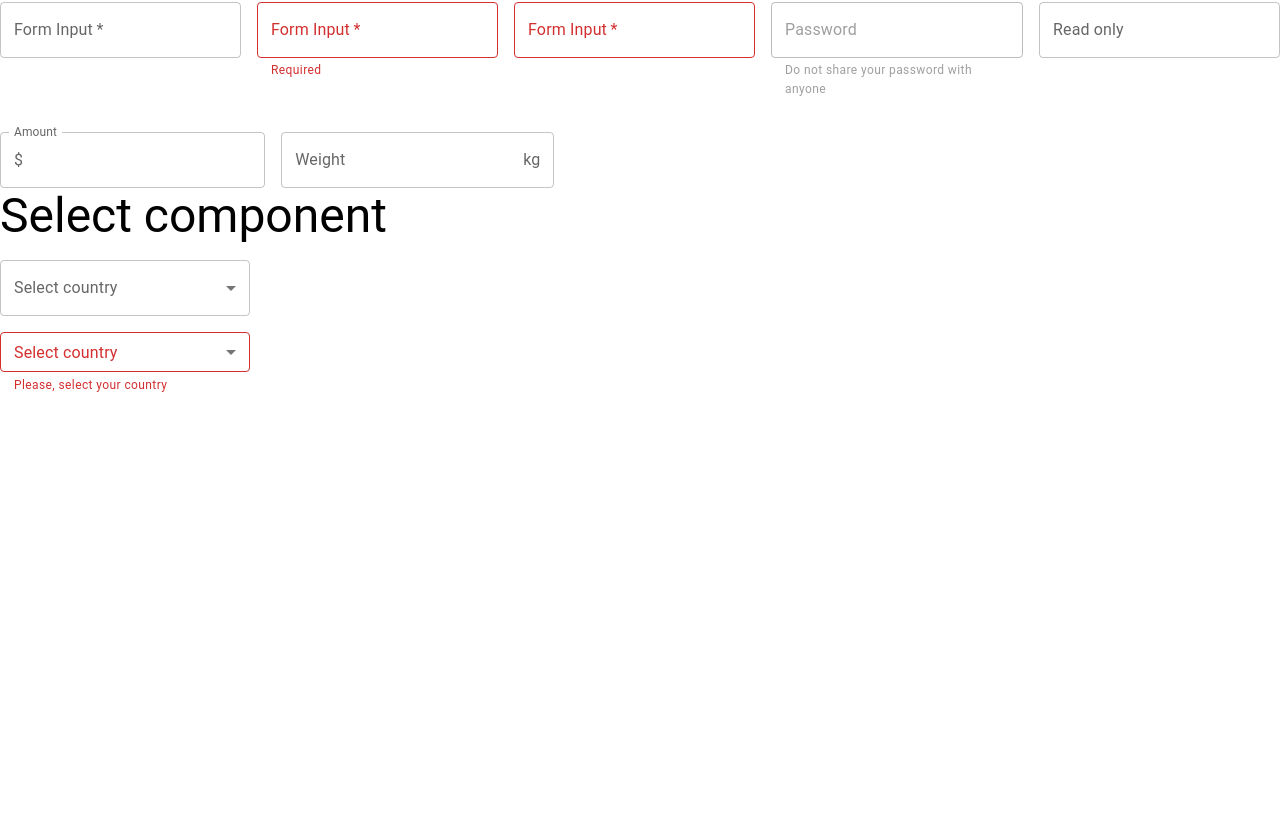
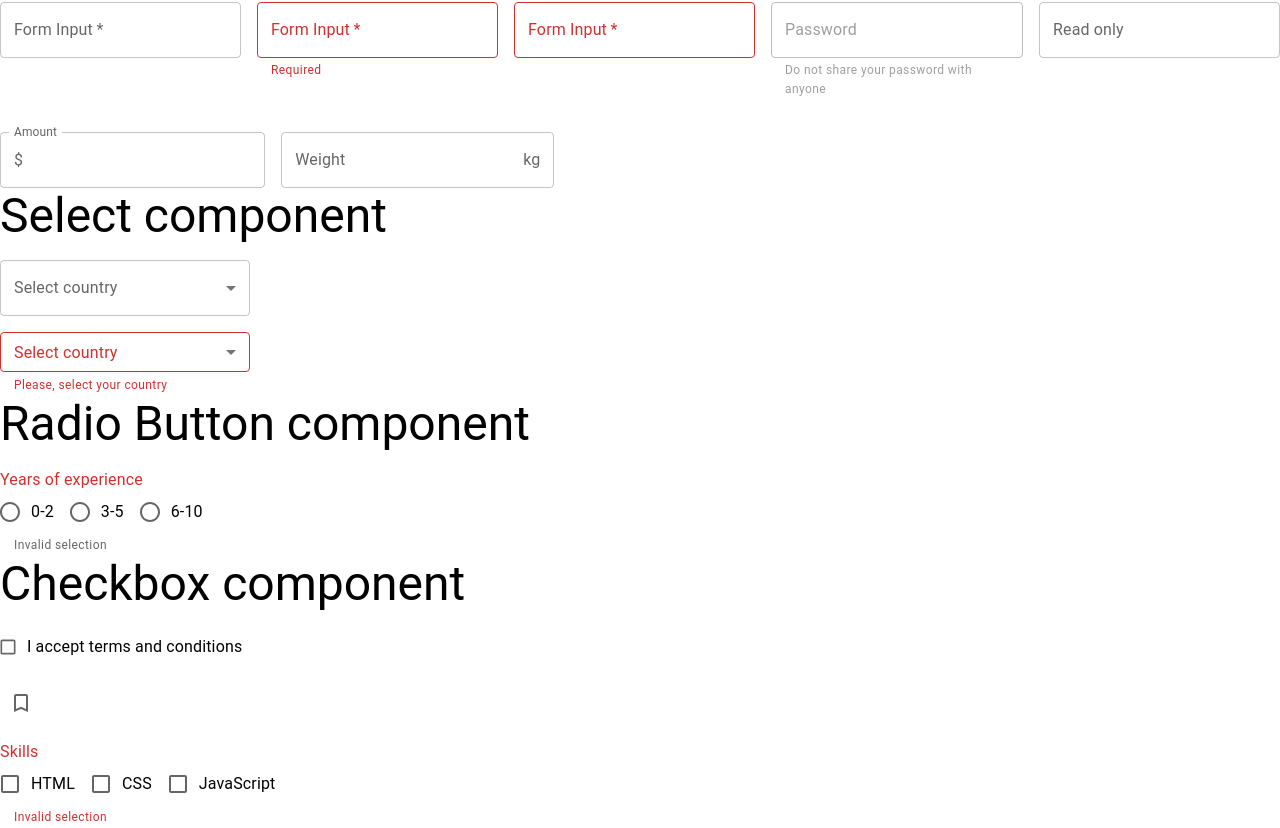
Before and after one commit to Julia13git/projet-material-ui, a React (Create React App) app: page / in a window 1280 px wide. Shown: the part 1513-2341 px from the top of the page. Before the commit the page ends 1909 px from the top, so only its background shows below. Built offline with nearby package versions, Linux system fonts and the light colour scheme.

Commit message:
Checkbox and RadioButton

```diff
--- a/src/App.js
+++ b/src/App.js
@@ -1,5 +1,7 @@
 import "./App.css";
 import ButtonMui from "./components/ButtonMui/buttonmui";
+import CheckboxMui from "./components/CheckboxMui/checkboxmui";
+import RadioButtonMui from "./components/RadioButtonMui/radiobuttonmui";
 import SelectMui from "./components/SelectMui/selectmui";
 import TextFieldMui from "./components/TextFieldMui/textfieldmui";
 import ToggleButtonsMultiple from "./components/ToggleButtonMui/togglebuttonmui";
@@ -13,6 +15,8 @@ function App() {
       <ToggleButtonsMultiple />
       <TextFieldMui />
       <SelectMui />
+      <RadioButtonMui />
+      <CheckboxMui />
     </div>
   );
 }
--- /dev/null
+++ b/src/components/CheckboxMui/checkboxmui.jsx
@@ -0,0 +1,99 @@
+import {
+  Box,
+  Checkbox,
+  FormControl,
+  FormControlLabel,
+  FormGroup,
+  FormHelperText,
+  FormLabel,
+  Stack,
+  Typography,
+} from "@mui/material";
+import { useState } from "react";
+import BookmarkBorderIcon from "@mui/icons-material/BookmarkBorder";
+import BookmarkIcon from "@mui/icons-material/Bookmark";
+
+export default function CheckboxMui() {
+  const [acceptTerms, setAcceptTerms] = useState(false);
+  const [skills, setSkills] = useState([]);
+
+  const handleChange = (event) => {
+    setAcceptTerms(event.target.checked);
+  };
+  //   console.log({ acceptTerms });
+
+  const handleSkills = (event) => {
+    const index = skills.indexOf(event.target.value);
+    if (index === -1) {
+      setSkills([...skills, event.target.value]);
+    } else {
+      setSkills(skills.filter((skill) => skill !== event.target.value));
+    }
+  };
+  console.log({ skills });
+
+  return (
+    <Stack spacing={2}>
+      <Typography variant="h3">Checkbox component</Typography>
+      <Box>
+        <FormControlLabel
+          label="I accept terms and conditions"
+          control={
+            <Checkbox
+              size="small"
+              color="secondary"
+              checked={acceptTerms}
+              onChange={handleChange}
+            />
+          }
+        />
+      </Box>
+      <Box>
+        <Checkbox
+          icon={<BookmarkBorderIcon />}
+          checkedIcon={<BookmarkIcon />}
+          checked={acceptTerms}
+          onChange={handleChange}
+        />
+      </Box>
+      <Box>
+        <FormControl error>
+          <FormLabel>Skills</FormLabel>
+          <FormGroup row>
+            <FormControlLabel
+              label="HTML"
+              control={
+                <Checkbox
+                  value="html"
+                  checked={skills.includes("html")}
+                  onChange={handleSkills}
+                />
+              }
+            />
+            <FormControlLabel
+              label="CSS"
+              control={
+                <Checkbox
+                  value="css"
+                  checked={skills.includes("css")}
+                  onChange={handleSkills}
+                />
+              }
+            />
+            <FormControlLabel
+              label="JavaScript"
+              control={
+                <Checkbox
+                  value="javascript"
+                  checked={skills.includes("javascript")}
+                  onChange={handleSkills}
+                />
+              }
+            />
+          </FormGroup>
+          <FormHelperText>Invalid selection</FormHelperText>
+        </FormControl>
+      </Box>
+    </Stack>
+  );
+}
--- /dev/null
+++ b/src/components/RadioButtonMui/radiobuttonmui.jsx
@@ -0,0 +1,49 @@
+import {
+  Box,
+  FormControl,
+  FormControlLabel,
+  FormHelperText,
+  FormLabel,
+  Radio,
+  RadioGroup,
+  Stack,
+  Typography,
+} from "@mui/material";
+import { useState } from "react";
+
+export default function RadioButtonMui() {
+  const [value, setValue] = useState("");
+
+  const handleChange = (event) => {
+    setValue(event.target.value);
+  };
+  // console.log({ value });
+  return (
+    <Stack spacing={2}>
+      <Typography variant="h3">Radio Button component</Typography>
+      <Box>
+        <FormControl>
+          <FormLabel id="job-experience-group-label" error>
+            Years of experience
+          </FormLabel>
+          <RadioGroup
+            name="job-experience-group"
+            aria-labelledby="job-experience-group-label"
+            value={value}
+            onChange={handleChange}
+            row
+          >
+            <FormControlLabel
+              control={<Radio size="medium" color="secondary" />}
+              label="0-2"
+              value="0-2"
+            />
+            <FormControlLabel control={<Radio />} label="3-5" value="3-5" />
+            <FormControlLabel control={<Radio />} label="6-10" value="6-10" />
+          </RadioGroup>
+          <FormHelperText>Invalid selection</FormHelperText>
+        </FormControl>
+      </Box>
+    </Stack>
+  );
+}
--- a/src/components/SelectMui/selectmui.jsx
+++ b/src/components/SelectMui/selectmui.jsx
@@ -5,12 +5,12 @@ export default function SelectMui() {
   const [country, setCountry] = useState("");
   const [countries, setCountries] = useState([]);
 
-  console.log({ country });
+  // console.log({ country });
   const handleChange = (event) => {
     setCountry(event.target.value);
   };
 
-  console.log({ countries });
+  // console.log({ countries });
   const handleChangeCountries = (event) => {
     setCountries(event.target.value);
   };
```
